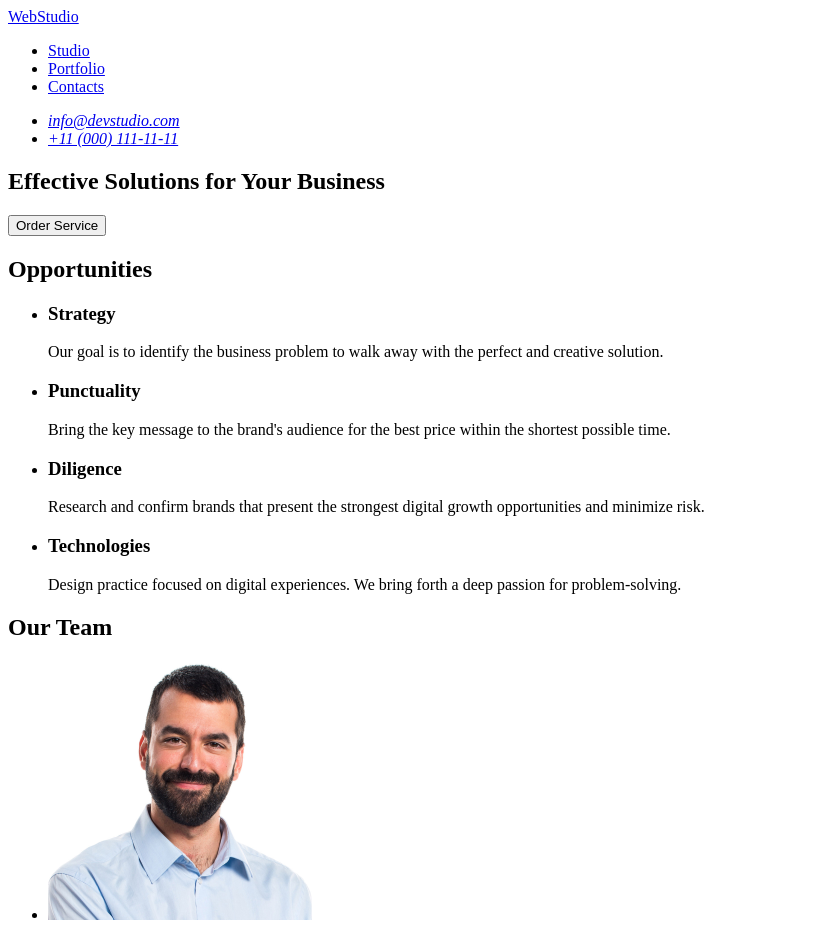
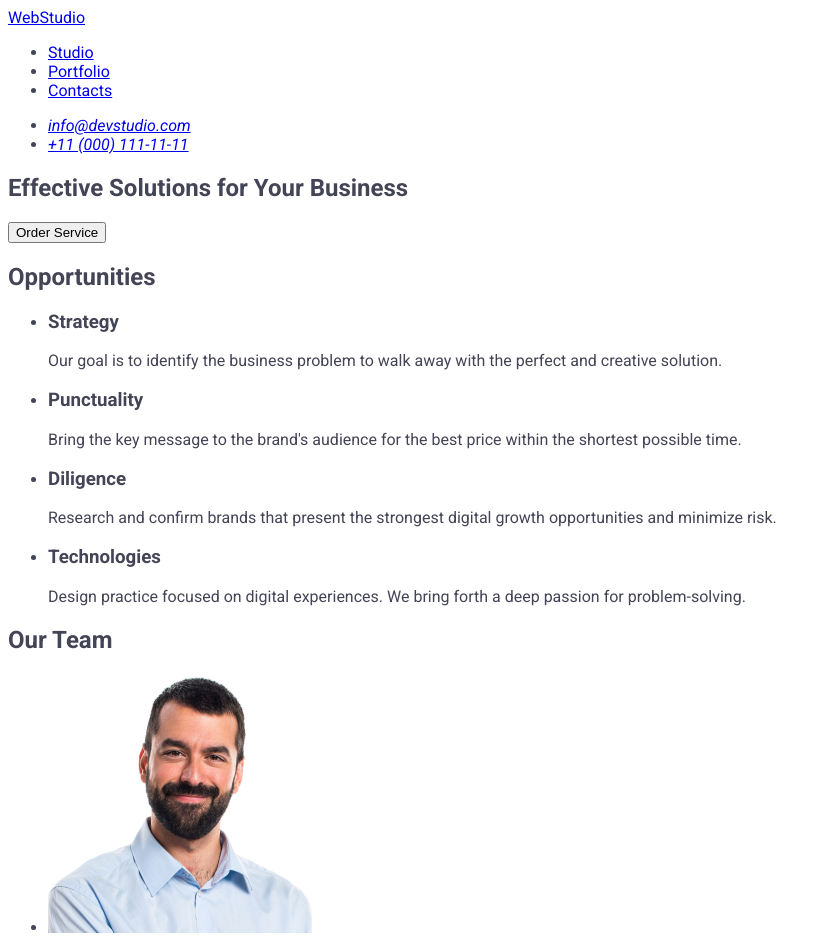
Before and after one commit to YevheniiBaron/goit-markup-hw-02, a plain HTML site: page index.html in a window 1280 px wide. Shown: the top 936 px of the page, without its empty margins (0-831 px from the left). Drawn offline with Linux system fonts and the light colour scheme.

Commit message:
add more styles

```diff
--- a/css/styles.css
+++ b/css/styles.css
@@ -1,5 +1,5 @@
-.body{
-    font-family: "Roboto", sans-serif;
+body{
+    font-family: Roboto, sans-serif;
     color: #434455;
     background-color: #FFFFFF;
 }
```
